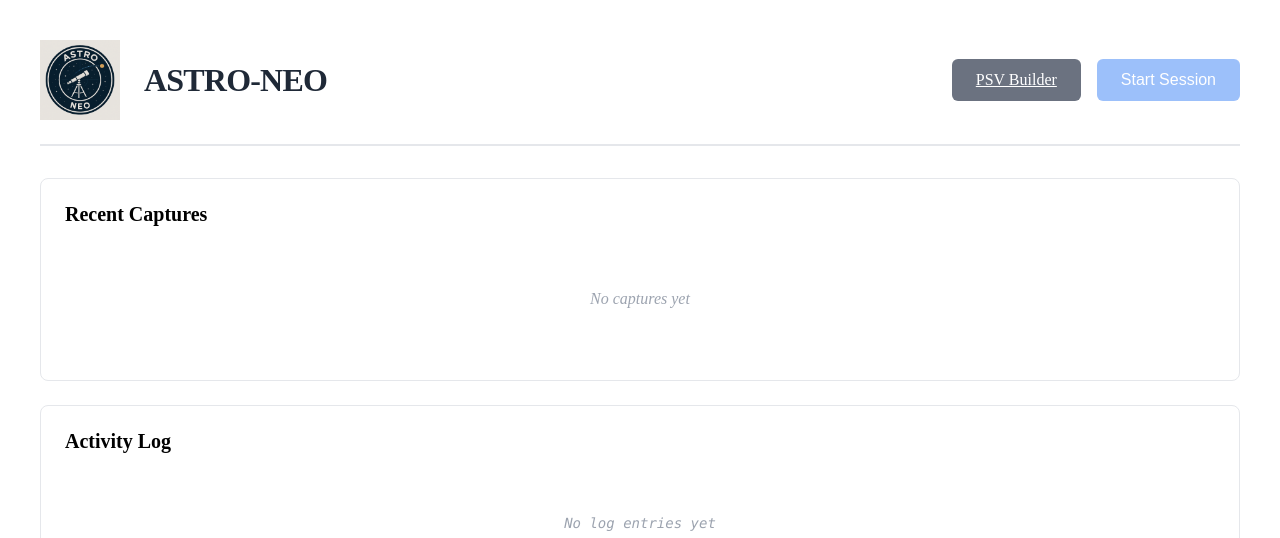
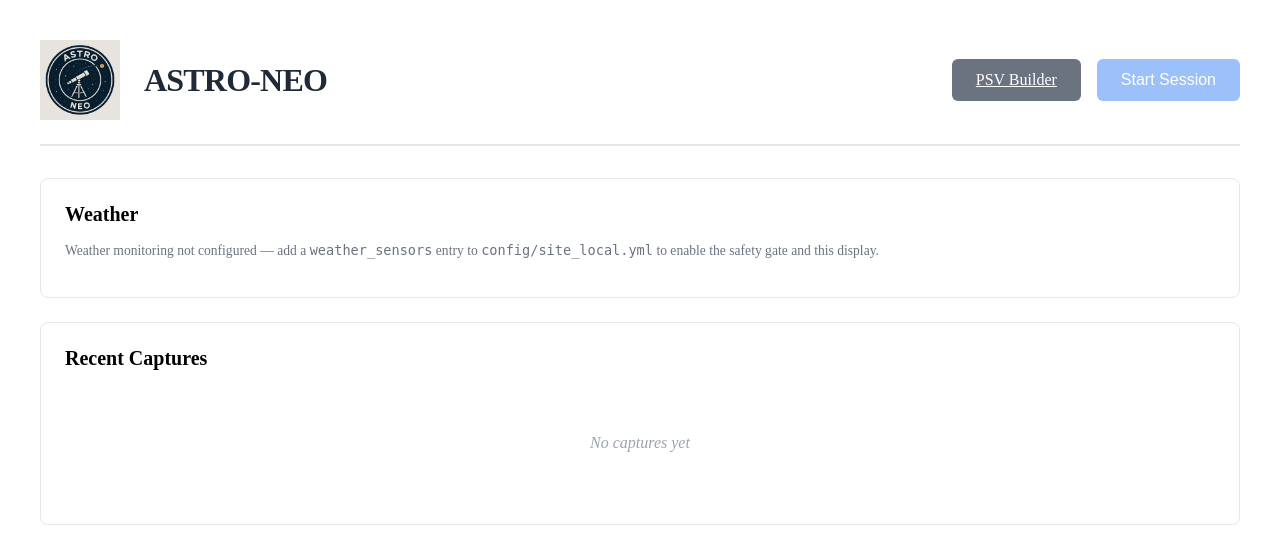
Before and after one commit to bryanjonas/ASTRO-NEO, a Python web app: template app/templates/dashboard.html in a window 1280 px wide. Shown: the top 538 px of the page. Run offline with Jinja, Linux system fonts and the light colour scheme; the template is opened without the code that fills it, so the values that code supplies are empty.

Commit message:
Surface weather status on the main dashboard
The weather safety gate added to /api/session/start earlier had no visible
counterpart on the dashboard -- a refused start showed only in the error
banner, and there was no way to see current conditions or whether the
gate was even configured at all.

Added GET /api/site/weather (app/api/site.py), a thin wrapper around
WeatherService.get_status() returning configured/safe/reasons plus the
raw metrics (wind, humidity, precipitation, cloud cover) and when they
were last fetched. Dashboard polls it every 60s (weather is cached
server-side for 15 min by default, so faster polling wouldn't show
fresher data) and shows a Weather card: a safe/unsafe indicator with the
blocking reasons when unsafe, the raw metrics, and last-checked time.

config/site_local.yml on this box has no weather_sensors entry, so the
card currently shows "Weather monitoring not configured" with a pointer
to what to add -- this is the correct, honest state, not a bug.

Verified live end-to-end (safe: get_status() returns None immediately
with zero network calls when unconfigured, which is the case right now):
GET /api/site/weather returns {"configured": false}, and the dashboard
renders (200) showing the new card correctly reflecting that state.

Co-Authored-By: Claude Sonnet 5 <noreply@anthropic.com>

```diff
--- a/app/templates/dashboard.html
+++ b/app/templates/dashboard.html
@@ -67,6 +67,42 @@
         <span class="status-value" x-text="sessionStatus.successful_associations || 0"></span>
       </div>
     </div>
+  </div>
+
+  <!-- Weather -->
+  <div class="status-card">
+    <h2>Weather</h2>
+    <template x-if="!weatherStatus.configured">
+      <p class="session-note">Weather monitoring not configured — add a <code>weather_sensors</code> entry to <code>config/site_local.yml</code> to enable the safety gate and this display.</p>
+    </template>
+    <template x-if="weatherStatus.configured">
+      <div>
+        <div class="status-item">
+          <span class="status-label">Safe to observe:</span>
+          <span class="status-value" :class="weatherStatus.safe ? 'weather-safe' : 'weather-unsafe'" x-text="weatherStatus.safe ? 'Yes' : 'No'"></span>
+        </div>
+        <p class="session-note weather-unsafe" x-show="weatherStatus.safe === false" x-text="'Blocking session start: ' + (weatherStatus.reasons || []).join(', ')"></p>
+        <div class="status-grid">
+          <div class="status-item">
+            <span class="status-label">Wind:</span>
+            <span class="status-value" x-text="formatWeatherValue(weatherStatus.wind_speed_mps, ' m/s')"></span>
+          </div>
+          <div class="status-item">
+            <span class="status-label">Cloud cover:</span>
+            <span class="status-value" x-text="formatWeatherValue(weatherStatus.cloud_cover_pct, '%')"></span>
+          </div>
+          <div class="status-item">
+            <span class="status-label">Precip chance:</span>
+            <span class="status-value" x-text="formatWeatherValue(weatherStatus.precipitation_probability_pct, '%')"></span>
+          </div>
+          <div class="status-item">
+            <span class="status-label">Humidity:</span>
+            <span class="status-value" x-text="formatWeatherValue(weatherStatus.relative_humidity_pct, '%')"></span>
+          </div>
+        </div>
+        <p class="session-note" x-show="weatherStatus.fetched_at">Last checked: <span x-text="formatTime(weatherStatus.fetched_at)"></span></p>
+      </div>
+    </template>
   </div>
 
   <!-- Recent Captures -->
@@ -492,6 +528,16 @@
   cursor: pointer;
   padding: 0 0.25rem;
 }
+
+.weather-safe {
+  color: #16a34a;
+  font-weight: 700;
+}
+
+.weather-unsafe {
+  color: #dc2626;
+  font-weight: 700;
+}
 </style>
 
 <script>
@@ -530,6 +576,7 @@ function dashboard() {
     stopping: false,
     refreshingTargets: false,
     psvReadyTargets: [],
+    weatherStatus: { configured: false },
     errorMessage: null,
     errorTimeoutId: null,
 
@@ -554,6 +601,7 @@ function dashboard() {
       this.loadAvailableTargets();
       this.loadSessionReady();
       this.loadPsvReadyTargets();
+      this.loadWeatherStatus();
 
       // Poll for updates every 5 seconds
       setInterval(() => {
@@ -569,6 +617,12 @@ function dashboard() {
       setInterval(() => {
         this.loadPsvReadyTargets();
       }, 30000);
+
+      // Weather is cached server-side (weather_snapshot_ttl_minutes, default
+      // 15) -- polling faster than that wouldn't show fresher data anyway.
+      setInterval(() => {
+        this.loadWeatherStatus();
+      }, 60000);
     },
 
     async loadPsvReadyTargets() {
@@ -579,6 +633,20 @@ function dashboard() {
       } catch (error) {
         console.error('Failed to load PSV readiness:', error);
       }
+    },
+
+    async loadWeatherStatus() {
+      try {
+        const response = await fetch('/api/site/weather');
+        this.weatherStatus = await response.json();
+      } catch (error) {
+        console.error('Failed to load weather status:', error);
+      }
+    },
+
+    formatWeatherValue(value, suffix) {
+      if (value === null || value === undefined) return '—';
+      return `${Math.round(value * 10) / 10}${suffix}`;
     },
 
     async loadStatus() {
```
Also changed, not shown: app/api/site.py (+23 -0 lines).
